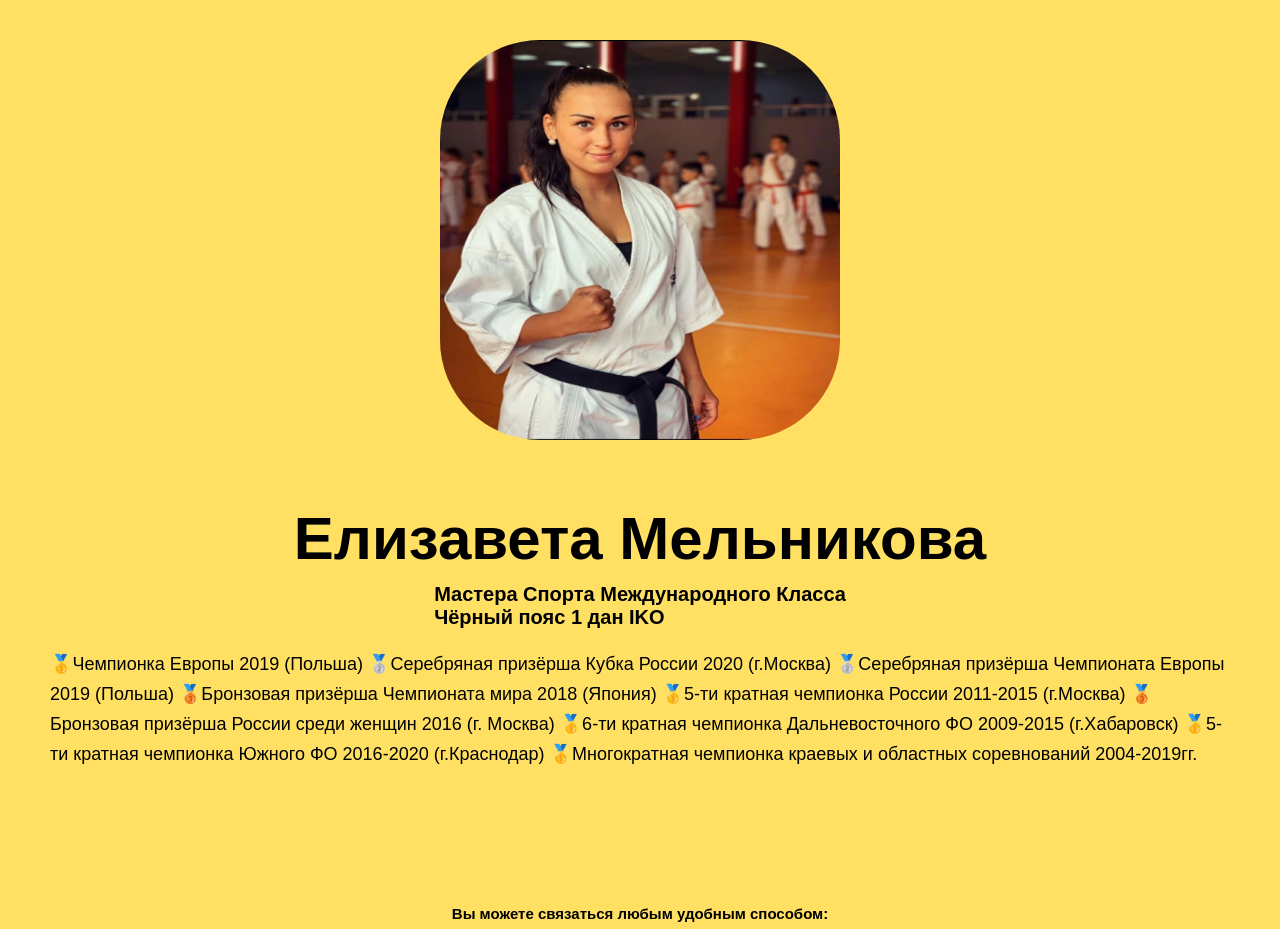
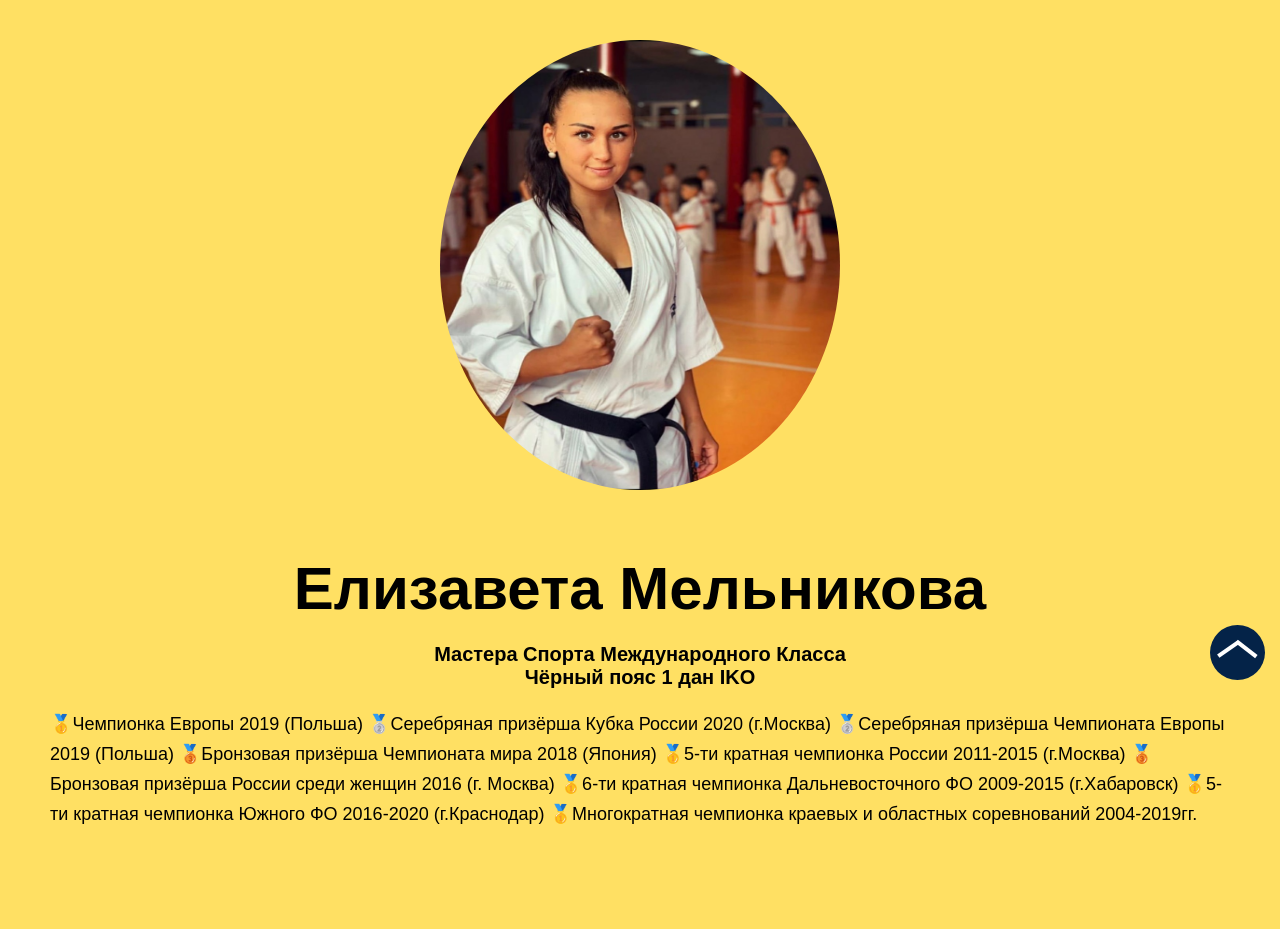
Before and after one commit to Legenda1224/repo-html, a PHP site: page /index2.html in a window 1280 px wide. Shown: the part 80-1009 px from the top of the page. Run offline with PHP 8.4, Linux system fonts and the light colour scheme.

Commit message:
Add files via upload

```diff
--- a/css/style2.css
+++ b/css/style2.css
@@ -17,21 +17,7 @@ a:hover{
    color: #24d800;
 }
 
-.scroll{
-    opacity: 0;
-    transform: translateY(20px);
-}
-.scroll.element-show{
-    opacity: 1;
-    transition: all 1.5s;
-    transform: translateY(0%);
-}
-
 /*Бургер меню*/
-
-.burger-menu{
-    display: none;
-}
 
 .burger-menu{
     display: none;
@@ -61,7 +47,7 @@ a:hover{
     position: absolute;
     width: 35px;
     height: 3px;
-    background-color: #ffffff;
+    background-color: #042348;
     -webkit-transition: 0.4s;
     -moz-transition: 0.4s;
     -o-transition: 0.4s;
@@ -93,11 +79,13 @@ a:hover{
 }
 
 .burger-menu_active .burger-menu_lines::before {
+    background-color: white;
     top: 0;
     transform: rotate(45deg);
 }
 
 .burger-menu_active .burger-menu_lines::after{
+    background-color: white;
     width: 35px;
     top: 0;
     transform: rotate(-45deg);
@@ -166,7 +154,15 @@ a:hover{
     background-color: rgba(0, 0, 0, 0.5);
 }
 
-
+.scroll{
+    opacity: 0;
+    transform: translateY(20px);
+}
+.scroll.element-show{
+    opacity: 1;
+    transition: all 1.5s;
+    transform: translateY(0%);
+}
 
 /*Шапка сайта*/
 
@@ -238,6 +234,47 @@ header{
     background-color: rgb(255, 224, 99);
 }
 
+/*strelka*/
+
+.strelka{
+    position: fixed;
+    z-index: 40;
+    right: 15px;
+    bottom: 40px;
+    background: #042348;
+    width: 55px;
+    height: 55px;
+    border-radius: 50px;
+    transition: 0.3s;
+}
+
+.strelka::before{
+    transform: rotate(145deg);
+    left: 6px;
+    top: 22px;
+    content: "";
+    position: absolute;
+    width: 25px;
+    height: 4px;
+    background: white;
+}
+
+.strelka::after{
+    transform: rotate(38deg);
+    left: 24px;
+    top: 22px;
+    content: "";
+    position: absolute;
+    width: 25px;
+    height: 4px;
+    background: white;
+}
+
+.strelka:hover{
+   box-shadow: 0px 0px 10px 5px #042348;
+}
+
+
 .container5{
     max-width: 1200px;
     padding-left: 50px;
@@ -250,11 +287,8 @@ header{
     transition: 0.3s ease-in-out;
     margin-top: 120px;
     width: 400px;
-    height: 400px;
-    border-radius:100px;
-}
-.pod_block_img:hover{
-    transform: scale(1.1);
+    height: 450px;
+    border-radius:100%;
 }
 .pod_fon{
     display: flex;
@@ -270,8 +304,9 @@ header{
 
 
 .pod_fon p{
+    text-align: center;
     font-family: arial;
-    margin-top: -50px;
+    margin-top: -40px;
     font-size: 20px;
 }
 
```
Also changed, not shown: css/style.css (+206 -50 lines).
